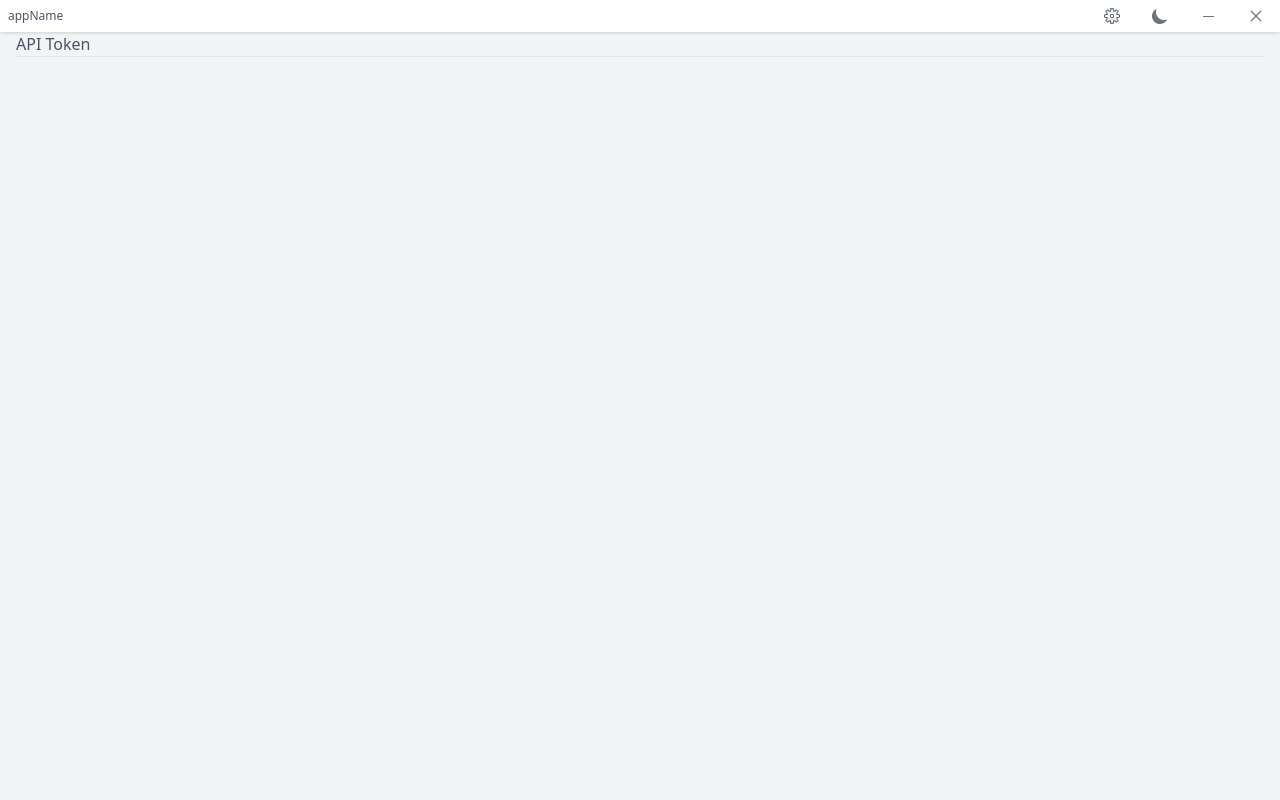
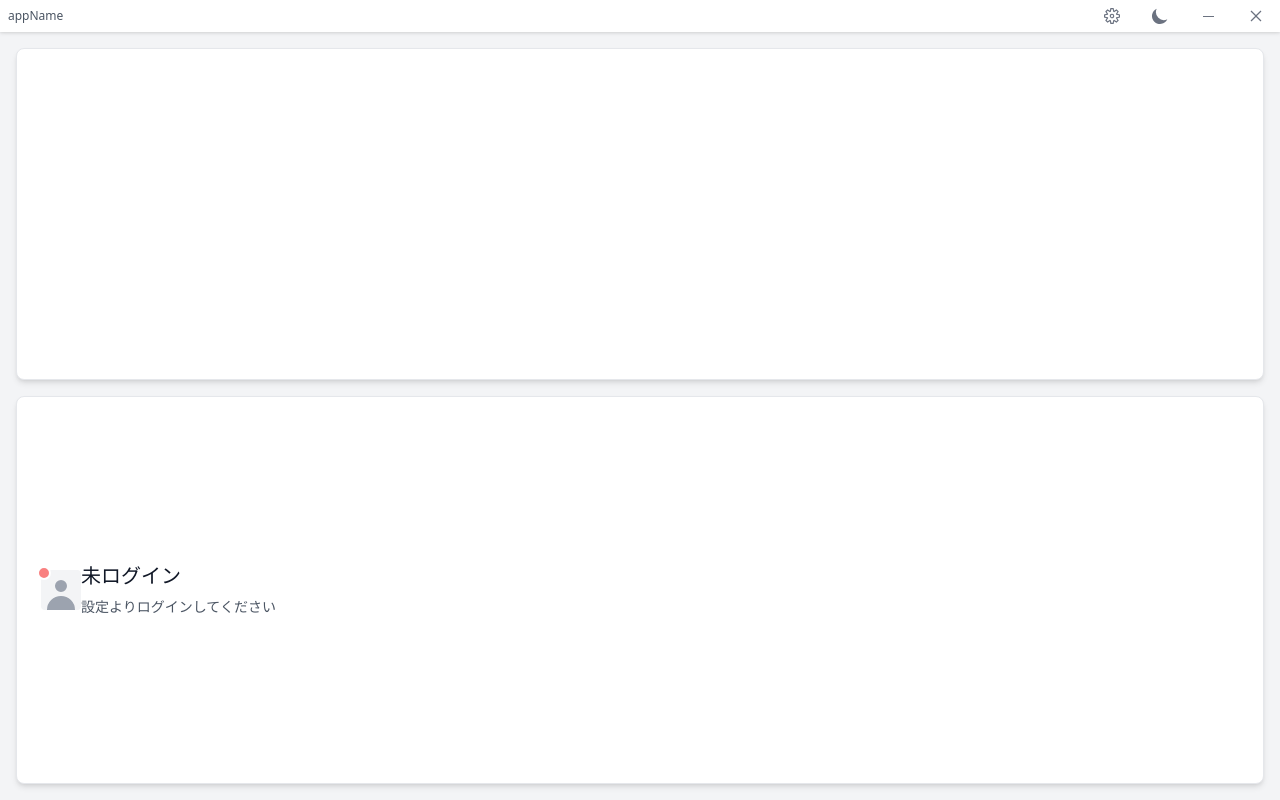
Before and after one commit to yudukiak/TogglTrackButton, a React (Vite) app in the folder TogglTrackButton/src/renderer/: page / in a window 1280 px wide. Built offline with nearby package versions, Linux system fonts and the light colour scheme.

Commit message:
[update] Mainから切り離し

```diff
--- a/TogglTrackButton/src/renderer/src/components/Main.jsx
+++ b/TogglTrackButton/src/renderer/src/components/Main.jsx
@@ -1,7 +1,8 @@
 import { useContext, useEffect, useState } from 'react'
-import { Button } from 'flowbite-react'
 
 import { ApiTokenContext, ApiTokenAuthorization } from './ApiToken'
+import AvatarCard from './AvatarCard'
+import ProjectCard from './ProjectCard'
 
 async function fetch(method, path, authorization) {
   const url = `https://api.track.toggl.com/api/v9/${path}`
@@ -15,23 +16,9 @@ async function fetch(method, path, authorization) {
   return response
 }
 
-// 16進数のカラーコードを明るくまたは暗くする関数
-function adjustColorBrightness(hex, amount) {
-  let color = hex.replace('#', '');
-  if (color.length === 3) {
-    color = color.split('').map(c => c + c).join('');
-  }
-
-  const num = parseInt(color, 16);
-  const r = Math.min(255, Math.max(0, (num >> 16) + amount));
-  const g = Math.min(255, Math.max(0, ((num >> 8) & 0x00ff) + amount));
-  const b = Math.min(255, Math.max(0, (num & 0x0000ff) + amount));
-
-  return `#${(r << 16 | g << 8 | b).toString(16).padStart(6, '0')}`;
-}
-
 export default function Main() {
   const [apiToken, setApiToken] = useContext(ApiTokenContext)
+  const [me, setMe] = useState({ email: '設定よりログインしてください', fullname:'未ログイン', image_url: ''})
   const [projects, setProjects] = useState([])
 
   // apiTokenに変更があった場合にfetchProjectsを実行
@@ -46,6 +33,8 @@ export default function Main() {
       const authorization = ApiTokenAuthorization(apiToken)
       // ワークスペースIDを取得
       const { data: meData } = await fetch('GET', 'me', authorization)
+      // アンマウントされていない場合のみ更新
+      if (!ignore) setMe(meData)
       console.log('👘 - fetchProjects - meData:', meData)
       const workspace_id = meData.default_workspace_id
       // コンポーネントがアンマウントされていたら中断
@@ -61,29 +50,9 @@ export default function Main() {
   }, [apiToken])
 
   return (
-    <main className="w-full px-4 mx-auto max-w-7xl">
-      API Token
-      <div>{apiToken}</div>
-      <hr />
-      <div className="flex flex-wrap gap-4">
-        {
-          projects && projects.map((project, index) => {
-            const {color, name} = project
-            const ringColor = adjustColorBrightness(color, 60)
-            return (
-                <Button
-                  style={{
-                    backgroundColor: color,
-                    boxShadow: `0 0 0 4px ${ringColor}`,
-                    }}
-                  key={index}
-                >
-                {project.name}
-                </Button>
-            )
-          })
-        }
-      </div>
+    <main className="grid grid-cols-2 gap-4 p-4">
+      <ProjectCard projects={projects}/>
+      <AvatarCard me={me} />
     </main>
   )
 }
```
